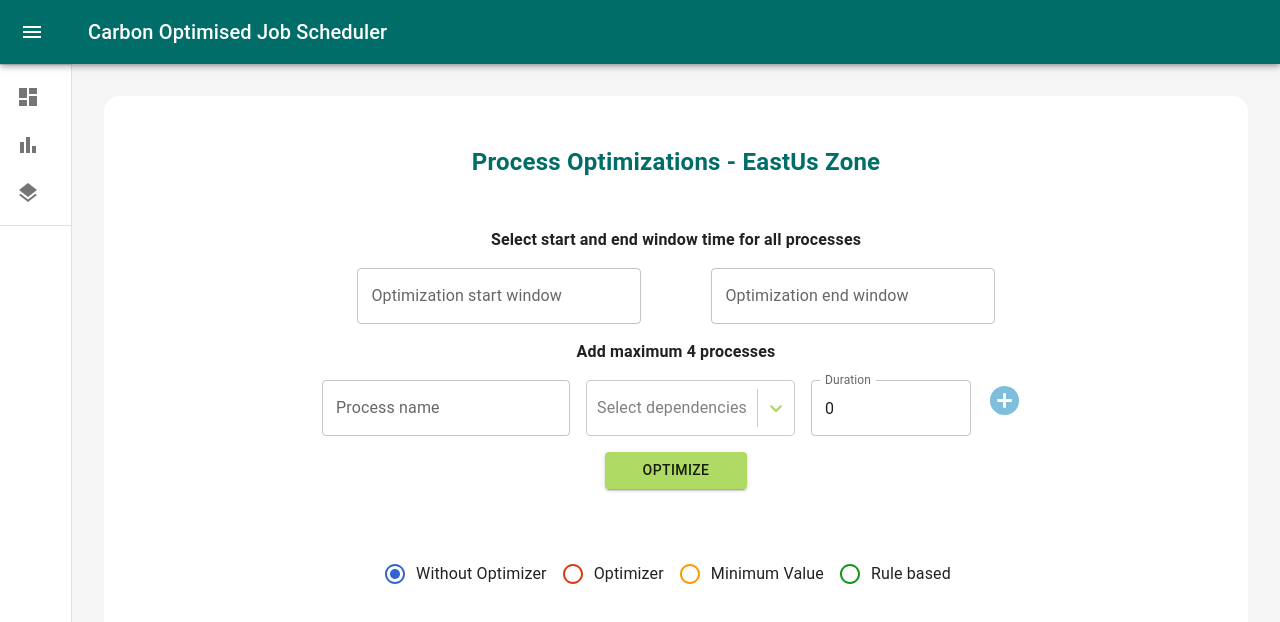
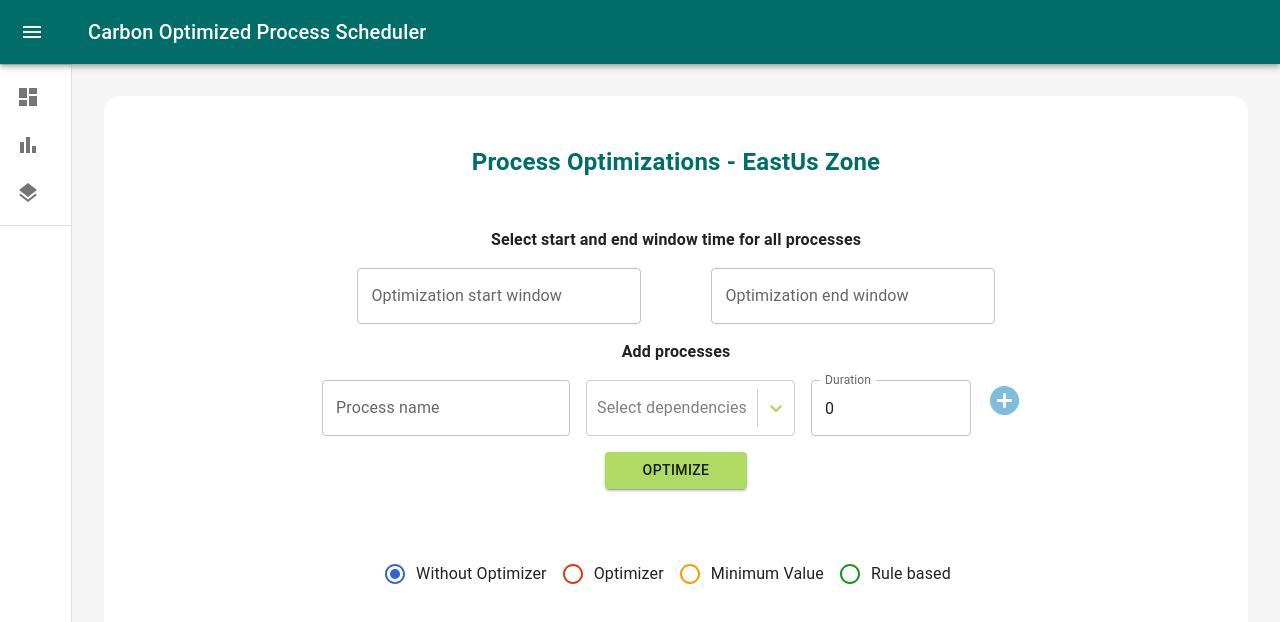
Before and after one commit to kamleshkshirsagar/carbonprocessoptimizer, a React (Create React App) app in the folder frontend/: page / in a window 1280 px wide. Shown: the top 622 px of the page. Built offline with nearby package versions, Linux system fonts and the light colour scheme.

Commit message:
Change texts in process graph component

```diff
--- a/frontend/src/App.tsx
+++ b/frontend/src/App.tsx
@@ -110,7 +110,7 @@ function App() {
               noWrap
               sx={{ flexGrow: 1 }}
             >
-              Carbon Optimised Job Scheduler
+              Carbon Optimized Process Scheduler
             </Typography>
           </Toolbar>
         </AppBar>
--- a/frontend/src/processForm.component.tsx
+++ b/frontend/src/processForm.component.tsx
@@ -91,7 +91,7 @@ export const ProcessForm = ({ addProcess, processes }: ProcessFormProps) => {
             textAlign: "center",
           }}
         >
-          Add maximum 4 processes
+          Add processes
         </Typography>
         <div style={{ display: "flex", flexDirection: "row" }}>
           <TextField
--- a/frontend/src/processGraph.component.tsx
+++ b/frontend/src/processGraph.component.tsx
@@ -21,16 +21,13 @@ export const ProcessGraph = ({
       "Minimum Value",
       "Rule based",
     ],
-    ["Carbon Rate", ...carbonRatings],
+    ["Estimated Co2 Emissions (ton)", ...carbonRatings],
   ];
   const options = {
-    title: "Carbon Rating for running the processes",
+    title: "Total Co2 Emissions from the processes",
     // hAxis: {
     //   title: "Category 1",
     // },
-    vAxis: {
-      title: "Rating (scale of 1-10)",
-    },
     bar: { groupWidth: "20%" },
     legend: "none",
   };
```
